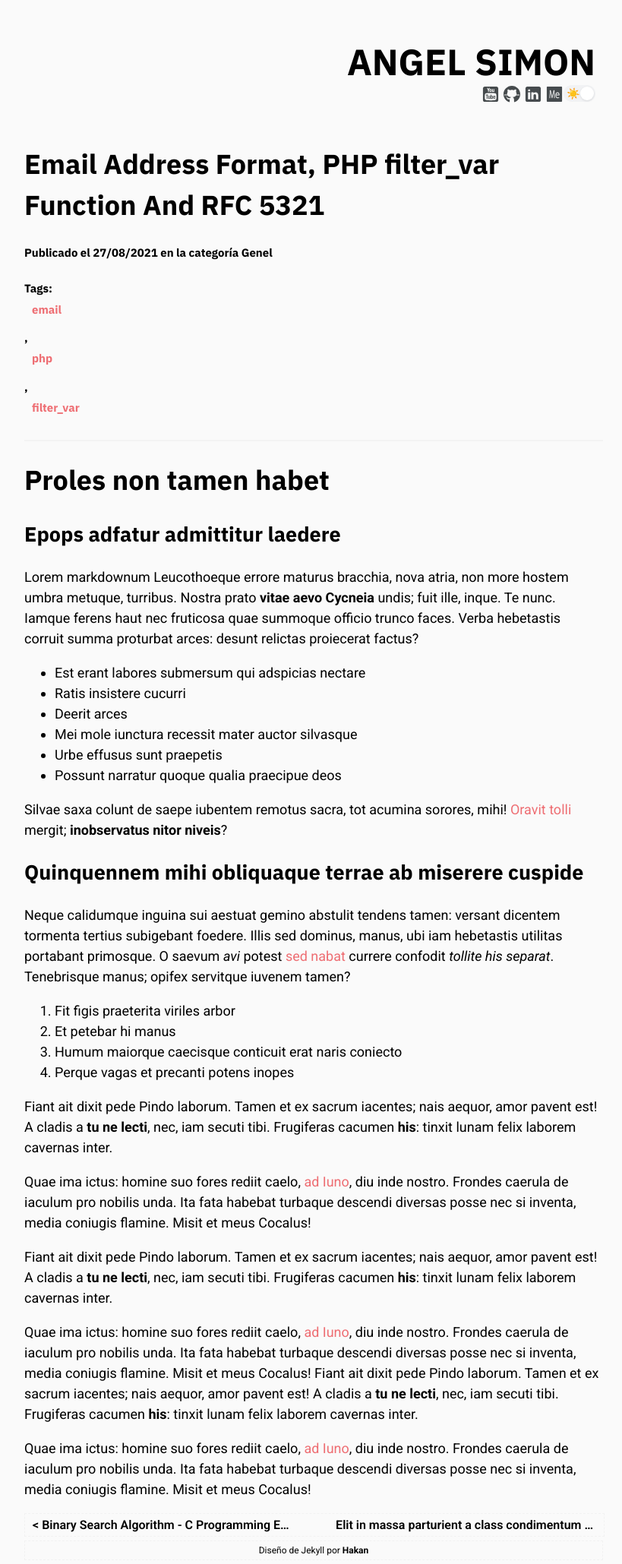
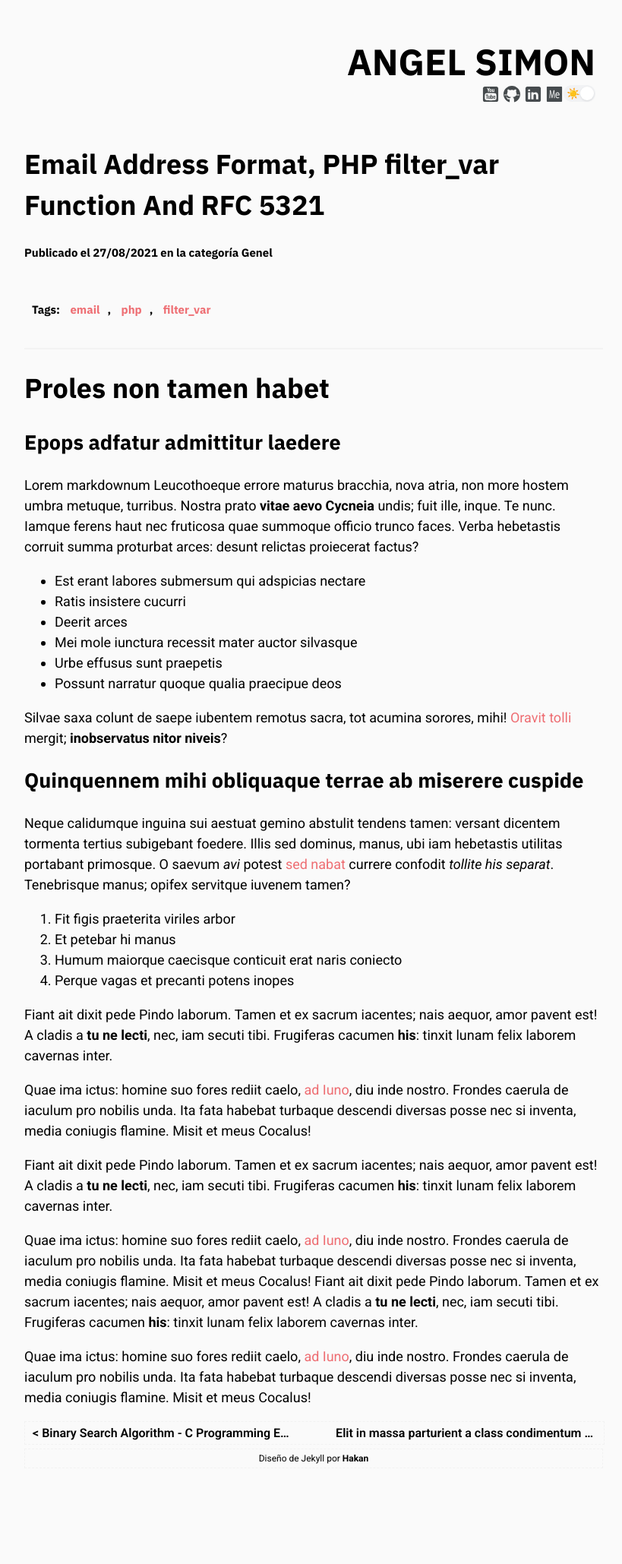
Before and after one commit to angelsimon/angelsimon.github.io, a Jekyll site: the page built from _posts/2021-08-27-email-address-format.md, in a window 1280 px wide. Shown: the whole page at 76% size, without its empty margins (227-1046 px from the left). Built offline with Jekyll 4.4.1, drawn with Linux system fonts in a browser that asks for light colours; comment, search, counter and statistics services are not loaded; after the commit the page ends 1938 px from its top, so only the background shows below that.

Commit message:
tags otra vez

```diff
--- a/_layouts/post.html
+++ b/_layouts/post.html
@@ -10,11 +10,13 @@ layout: default
 	<h1>{{page.title}}</h1>
 	<h5>Publicado el {{ page.date | date: "%d/%m/%Y" }} en la categoría {{page.categories}}</h5>
 	{% if page.tags != empty %}
+	<div class="tags">
 	<h5>Tags:
 		{% for tag in page.tags %}
 			<a href="{{ site.url }}/tags/#{{tag | cgi_escape}}" class="post-tag">{{tag}}</a>{% unless forloop.last %}, {% endunless %}
 		{% endfor %}
 	</h5>
+	</div>
 	{% endif %}
 	<hr/>
 	{{ content }}
--- a/assets/css/style.css
+++ b/assets/css/style.css
@@ -130,14 +130,14 @@ a{color: var(--primary-font-color); text-decoration: none;}
 
 .post-tag{margin-bottom: 5px;}
 
-.post-tag{ padding: 3px 10px; margin-right: 5px; margin-bottom: 10px; display: flex; align-items: center;}
+.tags{ padding: 3px 10px; margin-right: 5px; margin-bottom: 10px; display: flex; align-items: center;}
 
-.post-tag{
+.tags a{
   text-decoration: none;
   color: var(--primary-font-color);
   text-decoration-color: var(--primary-font-color);
 }
-.post-tag hover{
+.tags a:hover{
   text-decoration-line: underline;
   text-decoration-style: dotted;
 }
```
